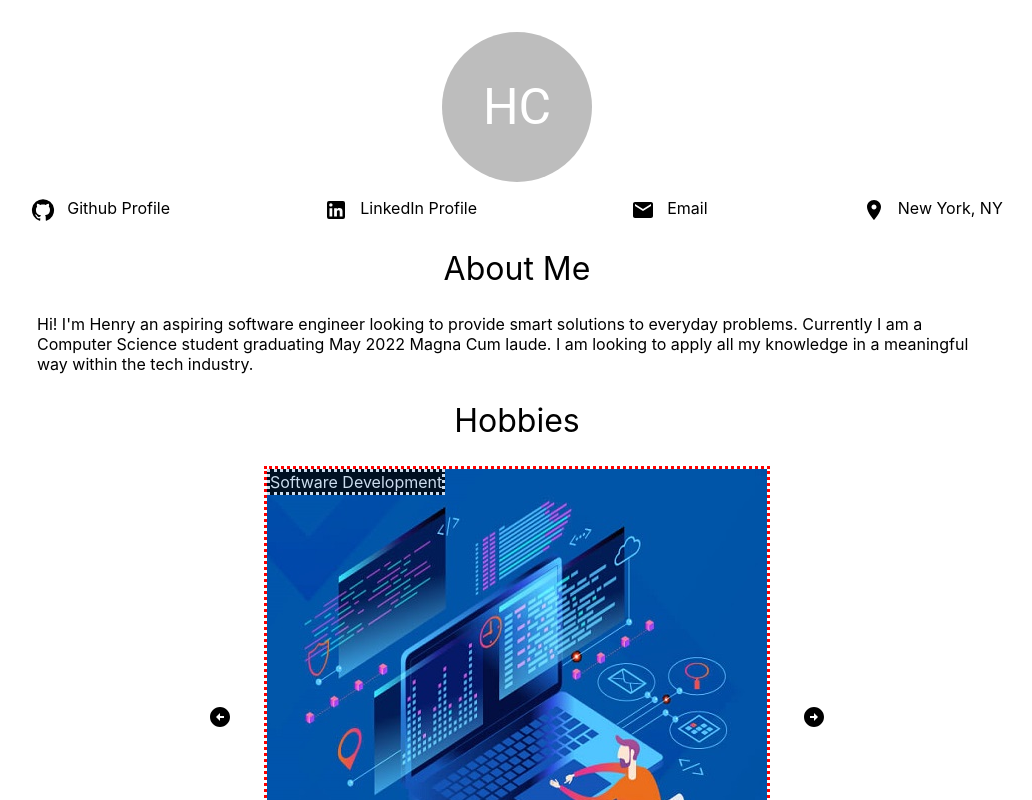
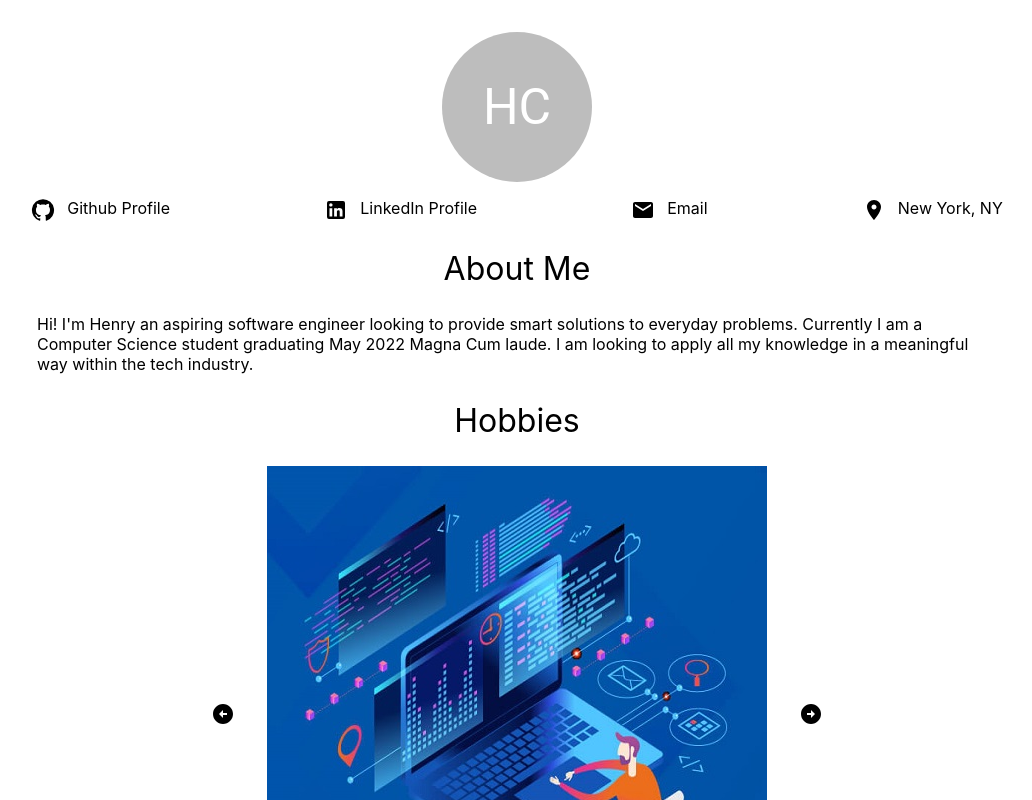
Before and after one commit to Henry-Cevallos/Henry-Cevallos.github.io, a React (Create React App) app: page / in a window 1280 px wide. Shown: the top 800 px of the page, without its empty margins (123-1155 px from the left). Built offline with nearby package versions, Linux system fonts and the light colour scheme.

Commit message:
rough carousel done

```diff
--- a/src/styles/Carousel.css
+++ b/src/styles/Carousel.css
@@ -10,10 +10,8 @@
     width: 75%;
 }
 .pictures {
-  max-width: 500px;
+  min-width: min(80%, 500px);
   max-height: 500px;
-  border-color: red;
-  border-style: dotted;
   position: relative;
 
 }
@@ -29,13 +27,13 @@ img{
 }
 
 .caption {
-    border-style: dotted;
     position: absolute;
-    color: white;
-    background-color: #000;
-    opacity: .80;
-
-    top: 0;
-    left: 0;
+    color: black;
+    background-color: #fff;
+    opacity: .60;
+    bottom: 25%;
+    left: 50%;
+    transform: translate(-50%, -25%);
+    text-align: center;
 
 }
```
